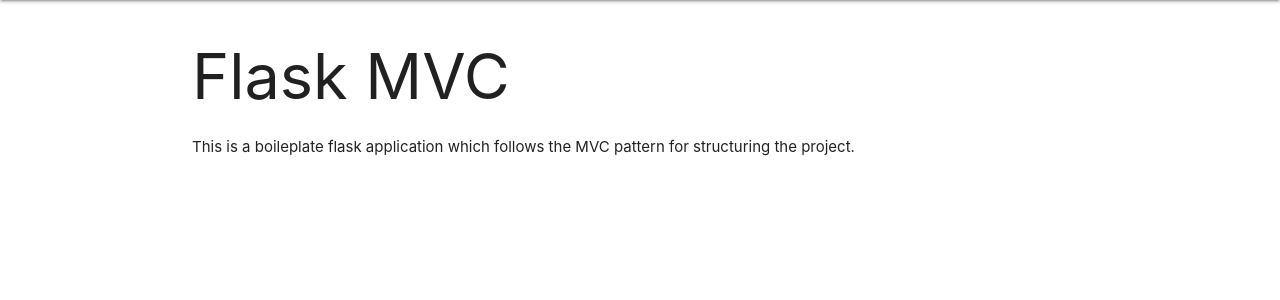
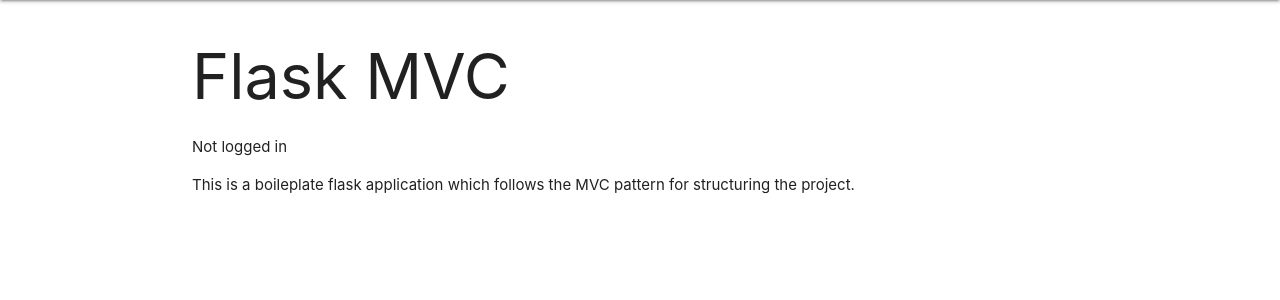
Before and after one commit to Puffer-Enterprises/ApartmentProjrct, a Flask app: page / in a window 1280 px wide. Shown: the part 64-364 px from the top of the page. Run offline with Flask 3, Linux system fonts and the light colour scheme.

Commit message:
Update index.html

```diff
--- a/App/templates/index.html
+++ b/App/templates/index.html
@@ -7,9 +7,10 @@
 {% block content %}
     <h1>Flask MVC</h1>
     {% if is_authenticated %}
-        <p> Welcome {{current_user.username}} !!!!</p>
-
-
+    <p> Welcome {{current_user}} </p>
+    <p> Username: {{current_user.username}} </p>
+    {% else %}
+    <p> Not logged in </p>
     {% endif %}
     <p>This is a boileplate flask application which follows the MVC pattern for structuring the project.</p>
 
```
